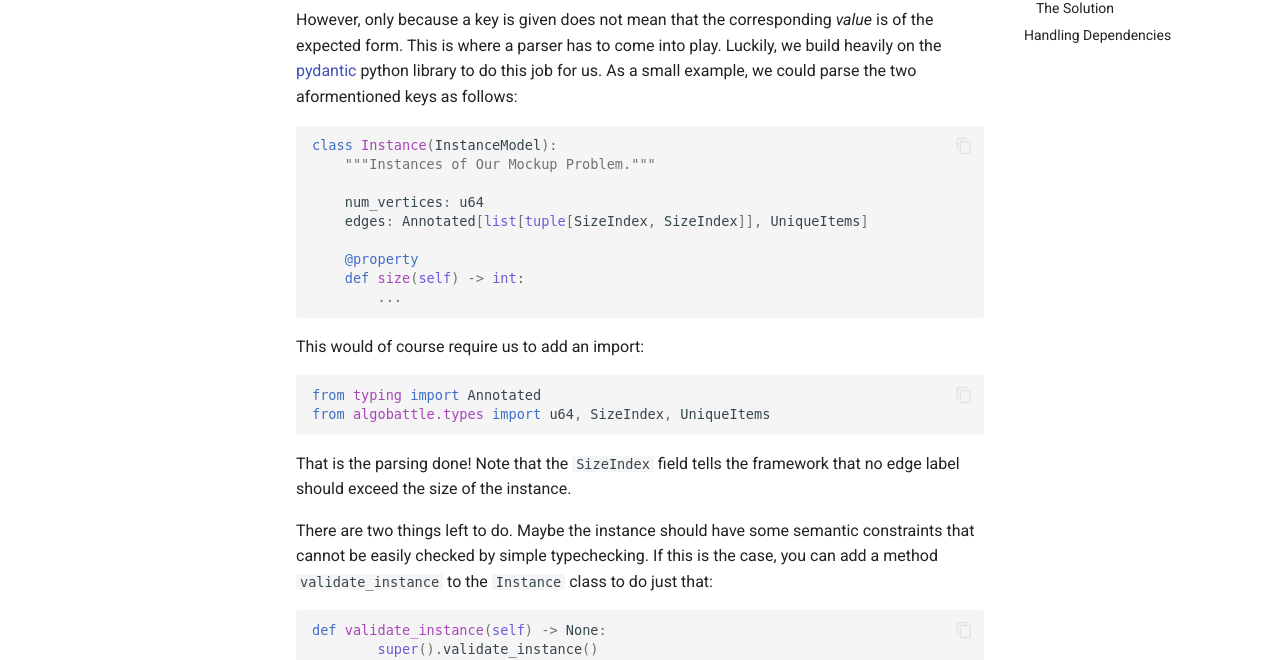
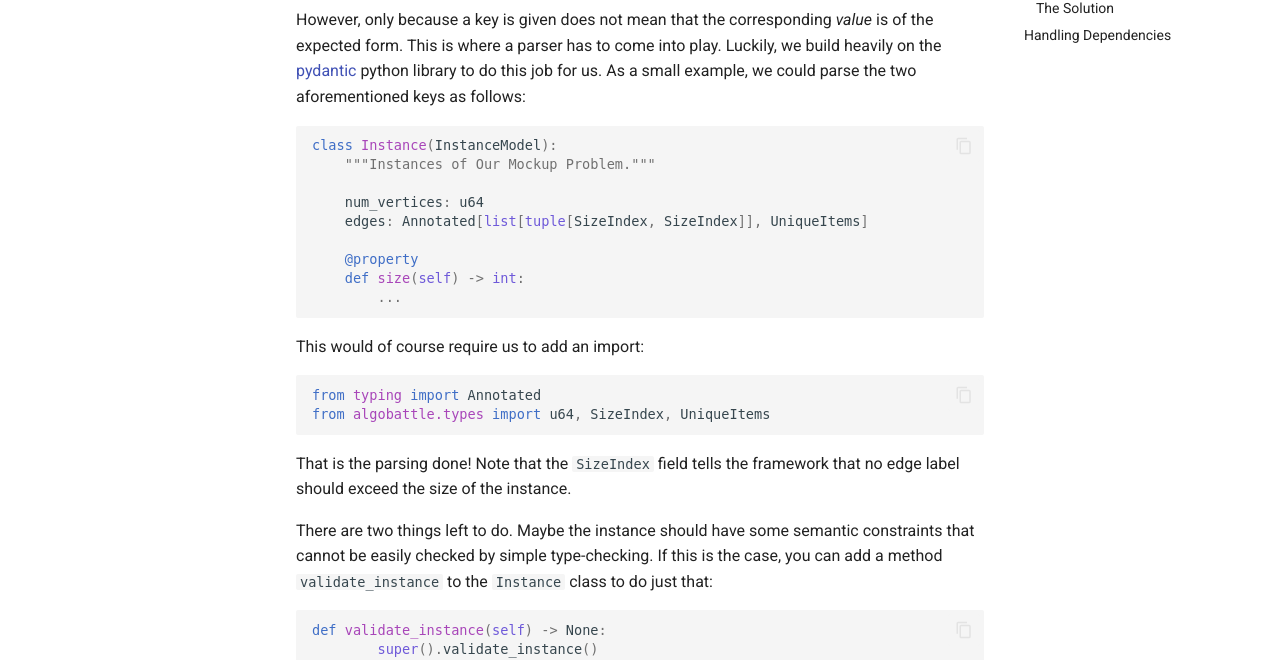
Before and after one commit to Benezivas/algobattle, an MkDocs documentation site: the page built from docs/problems/problem_parts.md, in a window 1280 px wide and 900 px high, scrolled down 2698 px. Shown: the part 199-859 px from the top of the window. Built offline with MkDocs 1.6.1 and Material for MkDocs 9.7.7, drawn with Linux system fonts in a browser that asks for light colours; some web fonts are replaced; comment, search, counter and statistics services are not loaded; some of the changed text lies outside the part shown.

Commit message:
Correct spelling mistakes

````diff
--- a/docs/problems/problem_parts.md
+++ b/docs/problems/problem_parts.md
@@ -132,7 +132,7 @@ However, only because a key is given does not mean that the corresponding
 *value* is of the expected form. This is where a parser has to come into play.
 Luckily, we build heavily on the [pydantic](https://docs.pydantic.dev/latest/)
 python library to do this job for us. As a small example, we could parse the
-two aformentioned keys as follows:
+two aforementioned keys as follows:
 
 ```python
 class Instance(InstanceModel):
@@ -157,7 +157,7 @@ That is the parsing done! Note that the `SizeIndex` field tells the framework
 that no edge label should exceed the size of the instance.
 
 There are two things left to do. Maybe the instance should have some semantic
-constraints that cannot be easily checked by simple typechecking. If this is the
+constraints that cannot be easily checked by simple type-checking. If this is the
 case, you can add a method `validate_instance` to the `Instance` class to do
 just that:
 
````
Also changed, not shown: other parts of docs/problems/problem_parts.md (+1 -1 lines), docs/problems/2dkp.md (+4 -4 lines), docs/problems/basic_flow.md (+1 -1 lines), docs/problems/index.md (+2 -2 lines).
